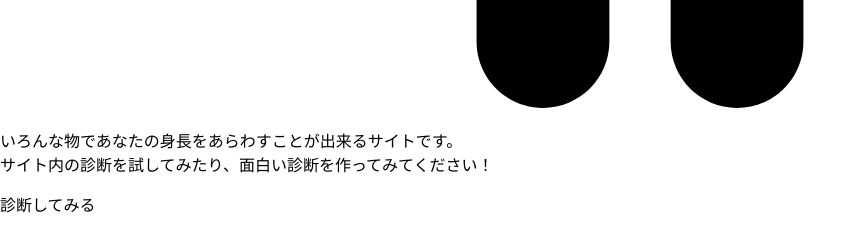
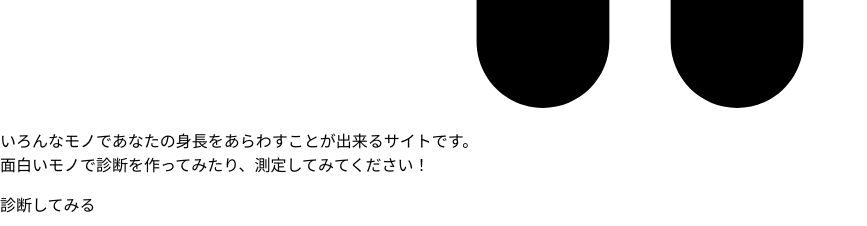
Before and after one commit to manak1/nankobun_next, a Next.js app: page / in a window 1280 px wide. Shown: the part 1360-1586 px from the top of the page, without its empty margins (0-867 px from the left). Built offline with nearby package versions, Linux system fonts and the light colour scheme; no server answers.

Commit message:
chore: もろもろ修正

```diff
--- a/@types/form.ts
+++ b/@types/form.ts
@@ -1,6 +1,7 @@
-export default interface Form  {
+export default interface Form {
   name: string,
   emoji: string,
   author: string,
-  height: number
+  height: number,
+  unit: string
 }
--- a/components/common/ButtonSns.tsx
+++ b/components/common/ButtonSns.tsx
@@ -17,7 +17,7 @@ const ButtonSns: React.FC<Props> = ({ href, icon, bgColor, children }) => {
   return (
     <a
       href={href}
-      style={{ width: "120px" }}
+      style={{ minWidth: "100px" }}
       className="flex inline-block py-1 text-white justify-center rounded hover:opacity-75"
       css={button}
     >
--- a/pages/index.tsx
+++ b/pages/index.tsx
@@ -2,25 +2,24 @@ import Logo from "../components/icons/Logo";
 import Default from "../components/layout/Default";
 import Button from "../components/common/Button";
 import SnsGroup from "../components/common/SnsGroup";
+
 export default function Home() {
   return (
     <Default>
       <div className="pt-4 container mx-auto">
-        <h2 className="text-xl font-bold text-center">身長診断メーカー</h2>
-        <Logo className="h-20 mt-4 mx-auto text-center" />
-        <p className="text-sm mt-5 text-center">
-          いろんな物であなたの身長をあらわすことが出来るサイトです。
+        <h2 className="text-3xl font-bold text-center">身長診断メーカー</h2>
+        <Logo className="h-20 mt-6 mx-auto text-center" />
+        <p className="text-sm mt-5 text-center leading-relaxed">
+          いろんなモノであなたの身長をあらわすことが出来るサイトです。
           <br />
-          サイト内の診断を試してみたり、面白い診断を作ってみてください！
+          面白いモノで診断を作ってみたり、測定してみてください！
         </p>
         <div className="text-center mt-6">
           <Button href="/">診断してみる</Button>
         </div>
         <SnsGroup />
         <div className="mt-4 text-center">
-          <Button href="/shindan/create">
-            診断を作る
-          </Button>
+          <Button href="/shindan/create">診断を作る</Button>
         </div>
       </div>
     </Default>
```
